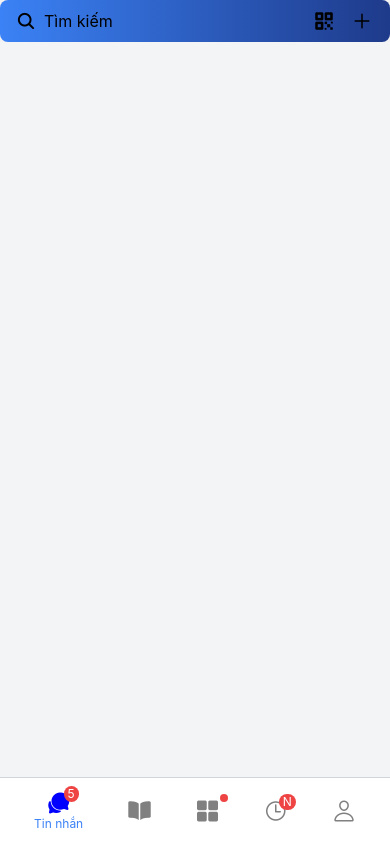
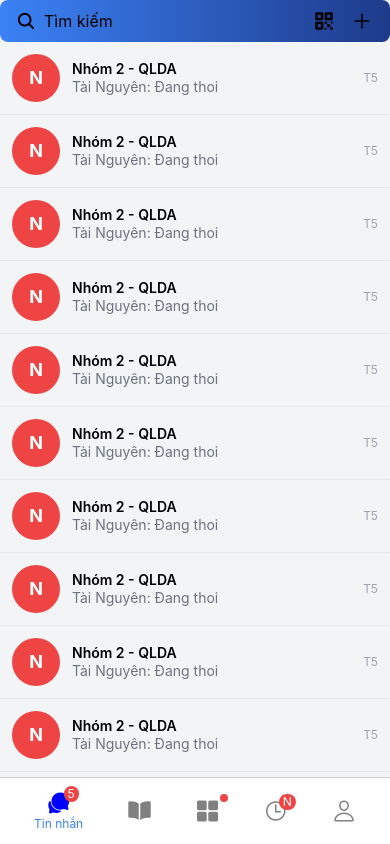
Before and after one commit to dieglevel/NewTechnologyM_Client, a React Native app: screen /Chat in a window 390 px wide. Built offline with nearby package versions, Linux system fonts and the light colour scheme.

Commit message:
update screen chat

```diff
--- a/src/apps/components/chat/chat-header.tsx
+++ b/src/apps/components/chat/chat-header.tsx
@@ -1,7 +1,26 @@
 import React from "react";
-import { TextInput, View, TouchableOpacity, Text } from "react-native";
+import { TextInput, View, TouchableOpacity, Text,FlatList } from "react-native";
 import { Ionicons } from "@expo/vector-icons";
 
+const chatData = Array(10).fill({
+  id: "1",
+  name: "Nhóm 2 - QLDA",
+  message: "Tài Nguyên: Đang thoi",
+  time: "T5",
+});
+const ChatItem = ({ item }) => (
+  <TouchableOpacity className="flex-row items-center p-3 border-b border-gray-200">
+    <View className="w-12 h-12 rounded-full bg-red-500 flex items-center justify-center">
+      <Text className="text-white font-bold text-lg">{item.name.charAt(0)}</Text>
+    </View>
+
+    <View className="ml-3 flex-1">
+      <Text className="font-semibold text-black">{item.name}</Text>
+      <Text className="text-gray-500 text-sm">{item.message}</Text>
+    </View>
+    <Text className="text-gray-400 text-xs">{item.time}</Text>
+  </TouchableOpacity>
+);
 export const ChatHeader = () => {
   return (
     <View className="w-full h-screen">
@@ -16,8 +35,14 @@ export const ChatHeader = () => {
         <Ionicons name="add" size={24} color="black" className="mx-2" />
       </View>
 
-      {/* Nội dung chính */}
-      <View className="flex-1 bg-gray-100 w-full"></View>
+      {/* <View className="flex-1 bg-gray-100 w-full"></View> */}
+          {/* Danh sách hội thoại */}
+          <FlatList
+        data={chatData}
+        keyExtractor={(item, index) => index.toString()}
+        renderItem={ChatItem}
+        className="flex-1 bg-gray-100 w-full"
+      />
 
       <View className="absolute bottom-0 w-full bg-white p-3 border-t border-gray-300 flex-row justify-around items-center">
         <TouchableOpacity className="items-center">
@@ -59,3 +84,104 @@ export const ChatHeader = () => {
 };
 
 export default ChatHeader;
+
+
+
+
+
+
+
+// import React from "react";
+// import { TextInput, View, TouchableOpacity, Text, FlatList } from "react-native";
+// import { Ionicons } from "@expo/vector-icons";
+// import { useNavigation } from "@react-navigation/native";
+
+// const chatData = Array(10).fill({
+//   id: "1",
+//   name: "Nhóm 2 - QLDA",
+//   message: "Tài Nguyên: Đang thoi",
+//   time: "T5",
+// });
+
+// const ChatItem = ({ item }) => {
+//   const navigation = useNavigation();
+
+//   return (
+//     <TouchableOpacity
+//       className="flex-row items-center p-3 border-b border-gray-200"
+//       onPress={() => navigation.navigate("ChatDetail", { name: item.name, message: item.message })}
+//     >
+//       <View className="w-12 h-12 rounded-full bg-red-500 flex items-center justify-center">
+//         <Text className="text-white font-bold text-lg">{item.name.charAt(0)}</Text>
+//       </View>
+//       <View className="ml-3 flex-1">
+//         <Text className="font-semibold text-black">{item.name}</Text>
+//         <Text className="text-gray-500 text-sm">{item.message}</Text>
+//       </View>
+//       <Text className="text-gray-400 text-xs">{item.time}</Text>
+//     </TouchableOpacity>
+//   );
+// };
+
+// export const ChatHeader = () => {
+//   return (
+//     <View className="w-full h-screen">
+//       <View className="flex-row items-center bg-gradient-to-r from-blue-500 to-blue-900 p-2 rounded-lg w-full">
+//         <Ionicons name="search" size={20} color="black" className="mx-2" />
+//         <TextInput
+//           className="flex-1 text-black text-base"
+//           placeholder="Tìm kiếm"
+//           placeholderTextColor="black"
+//         />
+//         <Ionicons name="qr-code" size={20} color="black" className="mx-2" />
+//         <Ionicons name="add" size={24} color="black" className="mx-2" />
+//       </View>
+
+//       {/* Danh sách hội thoại */}
+//       <FlatList
+//         data={chatData}
+//         keyExtractor={(item, index) => index.toString()}
+//         renderItem={ChatItem}
+//         className="flex-1 bg-gray-100 w-full"
+//       />
+
+//       <View className="absolute bottom-0 w-full bg-white p-3 border-t border-gray-300 flex-row justify-around items-center">
+//         <TouchableOpacity className="items-center">
+//           <View className="relative">
+//             <Ionicons name="chatbubbles" size={24} color="blue" />
+//             <View className="absolute -top-1 -right-2 bg-red-500 rounded-full px-1">
+//               <Text className="text-white text-xs">5</Text>
+//             </View>
+//           </View>
+//           <Text className="text-blue-500 text-xs">Tin nhắn</Text>
+//         </TouchableOpacity>
+
+//         <TouchableOpacity className="items-center">
+//           <Ionicons name="book" size={24} color="gray" />
+//         </TouchableOpacity>
+
+//         <TouchableOpacity className="items-center">
+//           <View className="relative">
+//             <Ionicons name="grid" size={24} color="gray" />
+//             <View className="absolute -top-1 -right-2 bg-red-500 rounded-full w-2 h-2"></View>
+//           </View>
+//         </TouchableOpacity>
+
+//         <TouchableOpacity className="items-center">
+//           <View className="relative">
+//             <Ionicons name="time-outline" size={24} color="gray" />
+//             <View className="absolute -top-1 -right-2 bg-red-500 rounded-full px-1">
+//               <Text className="text-white text-xs">N</Text>
+//             </View>
+//           </View>
+//         </TouchableOpacity>
+
+//         <TouchableOpacity className="items-center">
+//           <Ionicons name="person-outline" size={24} color="gray" />
+//         </TouchableOpacity>
+//       </View>
+//     </View>
+//   );
+// };
+
+// export default ChatHeader;
--- a/src/apps/screens/index.ts
+++ b/src/apps/screens/index.ts
@@ -5,3 +5,4 @@ export * from "./login/login";
 export * from "./otp/otp";
 export * from "./register/register";
 export * from "./user/user";
+// export * from "./chat/chat-detail";
```
Also changed, not shown: src/apps/navigations/root-screen-app.tsx (+68 -0 lines), src/apps/screens/chat/chatDetailScreen.tsx (added, +29 -0 lines), src/apps/components/chat/chat-detail.tsx (added).
